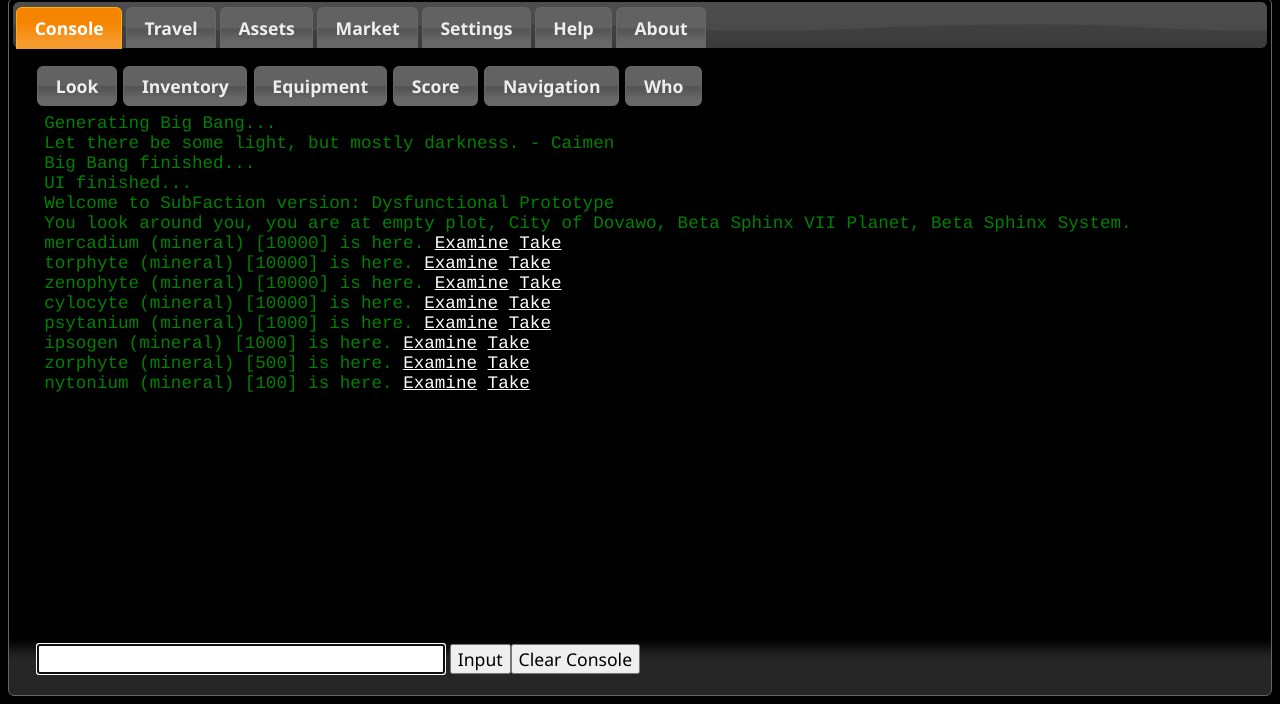
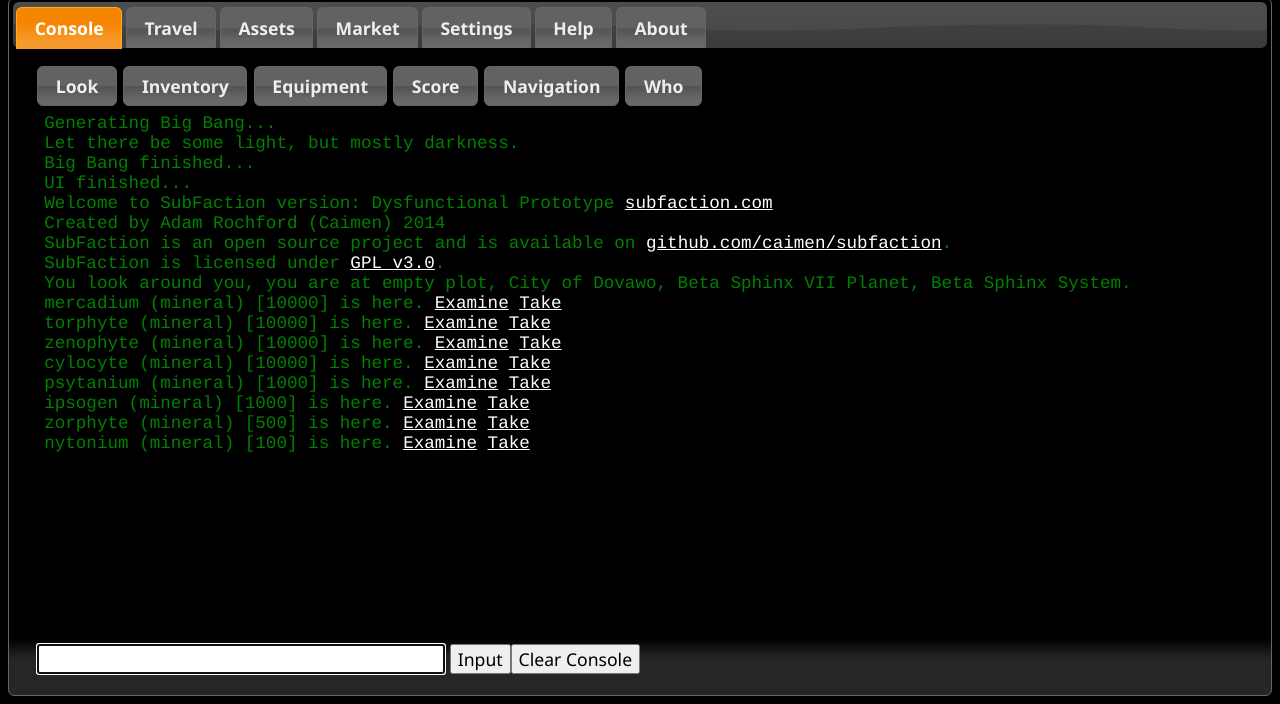
Before and after one commit to caimen/subfaction, a plain HTML site: page index.html in a window 1280 px wide. Shown: the part 118-822 px from the top of the page. Drawn offline with Linux system fonts and the light colour scheme.

Commit message:
Greeting Changed
Change greeting to present more up front information about the project
and link to LICENSE.TXT and fixed who button bug.

```diff
--- a/index.html
+++ b/index.html
@@ -51,7 +51,7 @@ $(document).ready(function() {//All Systems Go
 	$("#equipment").button().click(function( event ) { event.preventDefault(); equipment(); });
 	$("#score").button().click(function( event ) { event.preventDefault(); score(); });
 	$("#navigation").button().click(function( event ) { event.preventDefault(); navigation(); });
-	$("#who").button().click(function( event ) { event.preventDefault(); who(); });
+	$("#who").button().click(function( event ) { event.preventDefault(); who_richest(); });
 
 	$("#progressbar").progressbar( "option", "value", 10 );
 	$("#loading_text").html("Starting Big Bang...");
--- a/scripts/subfaction/genesis.js
+++ b/scripts/subfaction/genesis.js
@@ -1,7 +1,7 @@
 //Genesis - Let there be some light, but mostly darkness.  We are creating the universe here in case you didn't notice.
 function genesis() {
 	output("Generating Big Bang...");
-	output("Let there be some light, but mostly darkness. - Caimen");
+	output("Let there be some light, but mostly darkness.");
 
     game = Object();
     game.state = 0;
@@ -212,7 +212,10 @@ function genesis() {
 
 	output ("UI finished...");
 
-	output("Welcome to SubFaction version: Dysfunctional Prototype");
+	output("Welcome to SubFaction version: Dysfunctional Prototype <a target=\"_blank\" href=\"http://www.subfaction.com\">subfaction.com</a>");
+	output("Created by Adam Rochford (Caimen) 2014");
+	output("SubFaction is an open source project and is available on <a target=\"_blank\" href=\"https://github.com/caimen/subfaction\">github.com/caimen/subfaction</a>.");
+	output("SubFaction is licensed under <a target=\"_blank\" href=\"http://subfaction.com/LICENSE.txt\">GPL v3.0</a>.");
 	look();
 	state = 1;//Enter Name State
 
```
